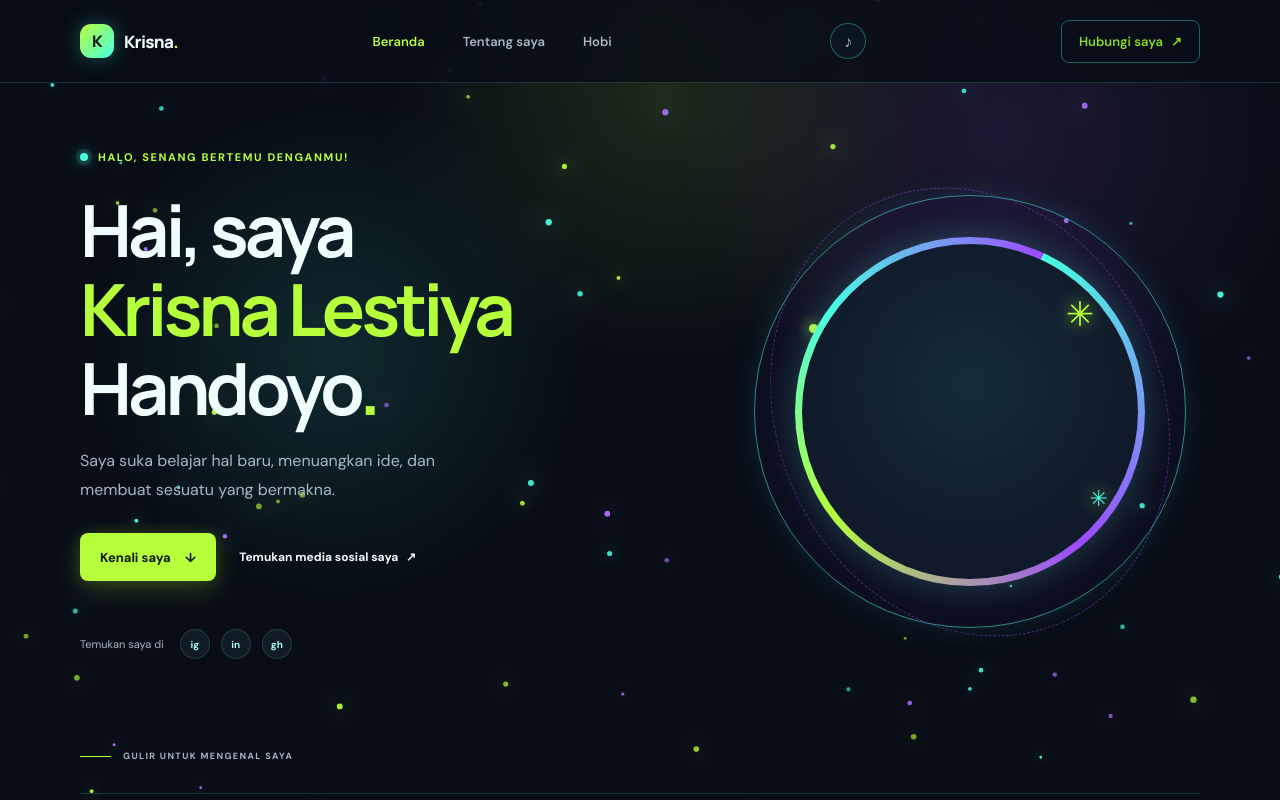
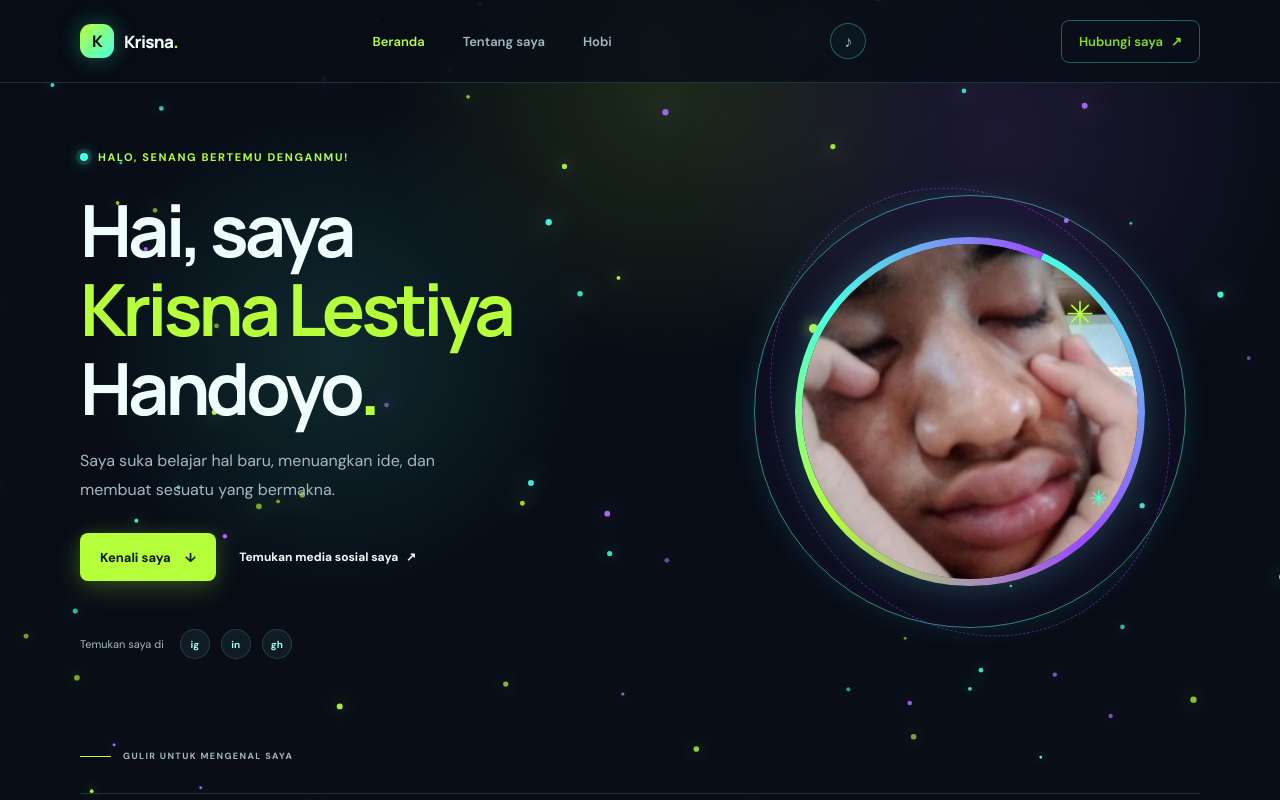
Before and after one commit to krisnahandoyo2007-droid/update-portofolio, a plain HTML site: page index.html in a window 1280 px wide. Shown: the top 800 px of the page. Drawn offline with Linux system fonts and the light colour scheme; animation ran at ten frames a second.

Commit message:
Update website

```diff
--- a/index.html
+++ b/index.html
@@ -50,7 +50,9 @@
                 </div>
             </div>
             <div class="hero-art" aria-hidden="true">
-                <div class="portrait-frame"></div>
+                <div class="portrait-frame">
+                    <img src="image/profil-krisna.jpeg" alt="">
+                </div>
                 <div class="art-sparkle sparkle-one" aria-hidden="true">✳</div>
                 <div class="art-sparkle sparkle-two" aria-hidden="true">✳</div>
                 <div class="art-orbit orbit-one"></div>
--- a/style.css
+++ b/style.css
@@ -408,6 +408,7 @@ h1 > span:first-of-type,
     aspect-ratio: 1;
     position: relative;
     z-index: 1;
+    overflow: hidden;
     border: 7px solid transparent;
     border-radius: 50%;
     background:
@@ -415,6 +416,14 @@ h1 > span:first-of-type,
         linear-gradient(#101a2b, #101a2b) padding-box,
         conic-gradient(from 25deg, #47ffe2, #9d49ff 32%, #b6ff3b 58%, #47ffe2 78%, #9d49ff) border-box;
     box-shadow: 0 0 38px rgba(71, 255, 226, 0.2), 0 0 72px rgba(157, 73, 255, 0.16);
+}
+
+.portrait-frame img {
+    width: 100%;
+    height: 100%;
+    display: block;
+    object-fit: cover;
+    object-position: center 42%;
 }
 
 .art-sparkle {
```
Also changed, not shown: image/profil-krisna.jpeg (added).
